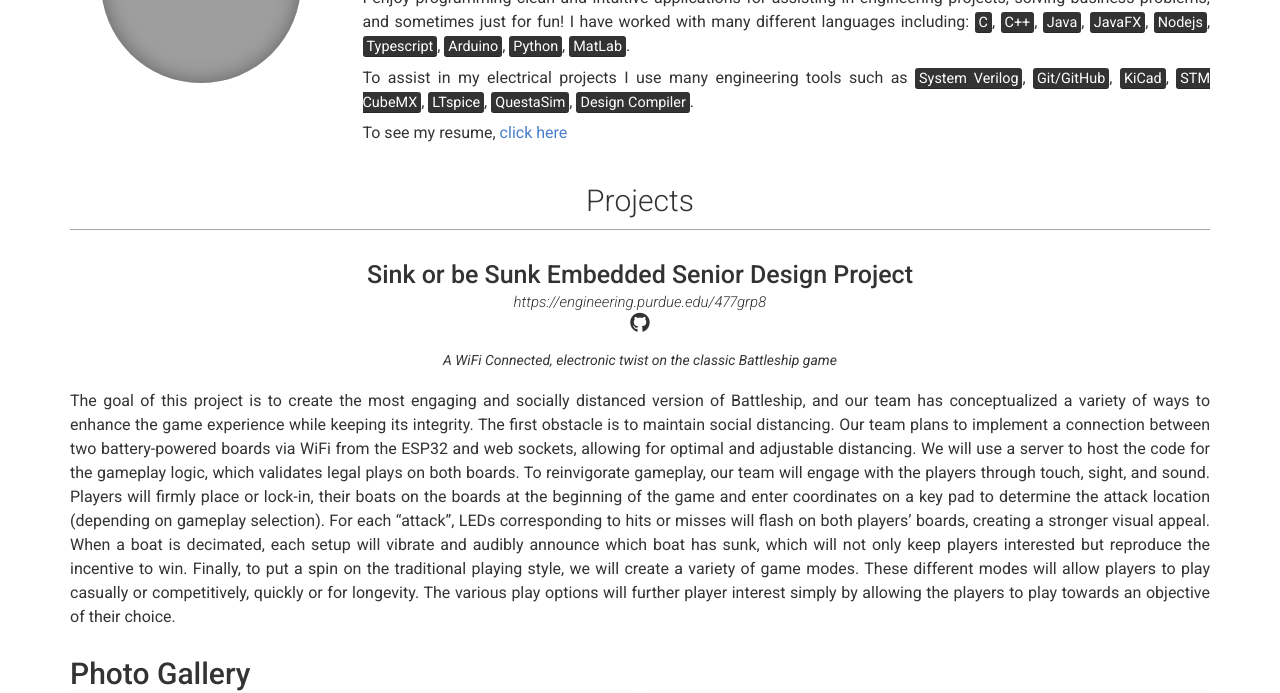
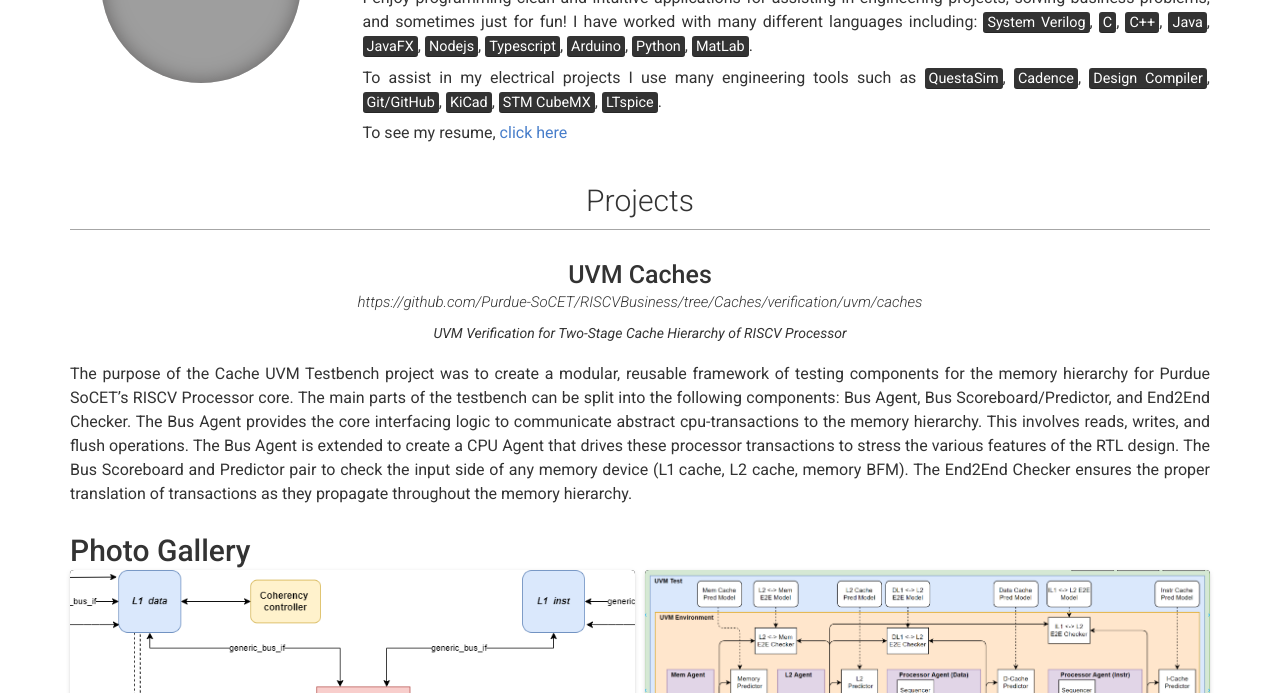
Before and after one commit to MArndt26/marndt26.github.io, a Jekyll site: the page built from index.md, in a window 1280 px wide and 1400 px high, scrolled down 395 px. Shown: the top 693 px of the window. Built offline with Jekyll 4.4.1, drawn with Linux system fonts in a browser that asks for light colours; nearby versions of some CDN libraries; some of the changed text lies outside the part shown; grey boxes are pictures that could not be loaded.

Commit message:
updated with new GPA and UVM Caches

```diff
--- a/_config.yml
+++ b/_config.yml
@@ -48,16 +48,16 @@ gtag: "G-2PSY2YPYB7"
 # about_title: About Me (Use this to override about section title)
 about_profile_image: https://gravatar.com/avatar/381510daba793a32d294422fa36c180c?s=200&d=retro
 about_content: | # this will include new lines to allow paragraphs
-  I am a student in <mark>Purdue University's</mark> 4+1 Graduate Program studying <mark>Electrical Engineering</mark> with a minor in Computer Science and a Certificate of Entrepreneurship and Innovation.
-  I am intensely curious about ASIC design and embedded system development.  I have had experience in microcontroller development across multiple
+  I am a Masters student at <mark>Purdue University's</mark> studying <mark>Electrical Engineering</mark> with a focus in Computer Architecture.
+  I am intensely curious about ASIC design and embedded system development.  I have had experience in <mark>UVM</mark> verification of a two-stage cache hierarchy as well as microcontroller development across multiple
   systems including <mark>ESP32</mark>, <mark>Arduino</mark>, <mark>STM32</mark>, <mark>Teensy</mark>.
 
   I enjoy programming clean and intuitive applications for assisting in engineering projects, solving business problems, and sometimes just for fun!
-  I have worked with many different languages including: <mark>C</mark>, <mark>C++</mark>, <mark>Java</mark>, <mark>JavaFX</mark>,
+  I have worked with many different languages including: <mark>System Verilog</mark>, <mark>C</mark>, <mark>C++</mark>, <mark>Java</mark>, <mark>JavaFX</mark>,
   <mark>Nodejs</mark>, <mark>Typescript</mark>, <mark>Arduino</mark>, <mark>Python</mark>, <mark>MatLab</mark>.
 
-  To assist in my electrical projects I use many engineering tools such as <mark>System Verilog</mark>, <mark>Git/GitHub</mark>, <mark>KiCad</mark>,
-  <mark>STM CubeMX</mark>, <mark>LTspice</mark>, <mark>QuestaSim</mark>, <mark>Design Compiler</mark>.
+  To assist in my electrical projects I use many engineering tools such as <mark>QuestaSim</mark>, <mark>Cadence</mark>, <mark>Design Compiler</mark>, <mark>Git/GitHub</mark>, <mark>KiCad</mark>,
+  <mark>STM CubeMX</mark>, <mark>LTspice</mark>.
 
   To see my resume, [click here](https://github.com/MArndt26/Resume)
 
@@ -106,4 +106,5 @@ exclude:
     "lib/",
     "scripts/",
     "docker-compose.yml",
+    "Makefile"
   ]
--- a/_data/education.yml
+++ b/_data/education.yml
@@ -19,5 +19,5 @@
   # quote: >
   #   Short institution or course description (optional)
   description: | # this will include new lines to allow paragraphs
-    <mark><strong>GPA: 3.73</strong></mark>
+    <mark><strong>GPA: 3.92</strong></mark>
     Master of Science in Computer Architecture
--- a/_data/projects.yml
+++ b/_data/projects.yml
@@ -1,4 +1,46 @@
 # Project template
+- layout: top-middle
+  name: UVM Caches
+  link: https://github.com/Purdue-SoCET/RISCVBusiness/tree/Caches/verification/uvm/caches
+  # github: RISCVBusiness
+  quote: >
+    UVM Verification for Two-Stage Cache Hierarchy of RISCV Processor
+  description: | # this will include new lines to allow paragraphs
+    The purpose of the Cache UVM Testbench project was to create a modular, reusable framework of testing components for the memory hierarchy for Purdue SoCET's RISCV Processor core.  The main parts of the testbench can be split into the following components: Bus Agent, Bus Scoreboard/Predictor, and End2End Checker.  The Bus Agent provides the core interfacing logic to communicate abstract cpu-transactions to the memory hierarchy.  This involves reads, writes, and flush operations.  The Bus Agent is extended to create a CPU Agent that drives these processor transactions to stress the various features of the RTL design.  The Bus Scoreboard and Predictor pair to check the input side of any memory device (L1 cache, L2 cache, memory BFM).  The End2End Checker ensures the proper translation of transactions as they propagate throughout the memory hierarchy.
+  photos:
+    - photo: ./assets/SoCET/L2-Presentation-Top.png
+      photo_title: L2 Top Level Diagram
+      photo_type: card card-big
+    - photo: ./assets/SoCET/L2_UVM.png
+      photo_title: L2 UVM
+      photo_type: card card-wide
+    - photo: ./assets/SoCET/Multicore_UVM.png
+      photo_title: Multicore UVM
+      photo_type: card card-wide
+
+- layout: top-middle
+  name: Dual Core Microprocessor Design
+  quote: >
+    Pipelined Dual Core with Instruction, Data Cache, and Branch Prediction through BTB
+  description: | # this will include new lines to allow paragraphs
+    This project is the result of an iterative design laboratory at Purdue University aimed at designing a microprocessor for the MIPS Instruction Set using System Verilog.  The design started with a basic single cycle datapath.  Following this, the datapath was split into Fetch, Decode, Execute, Memory, and Writeback stages for a simplified single core pipelined processor.  From there, the following upgrades where added to the design: Hazard Detection, Forwarding, Memory Arbitration, Caching with a 2 way set associative data cache with LRU replacement and a direct mapped instruction cache, Branch Prediction using a Branch Table Buffer with 2-bit entries.  At this point, the design branched from a single core to a multiprocessor with two identical cores.  The coherency model was based on the MSI protocol with slight alterations such as cache to cache transfer for better memory access times.  Furthermore, the multicore datapath was modified to include atomic Load-Linked and Store-Conditional operations.  Additionally, parallel assembly code was written to test this system against a MIPS simulator against various algorithms such as MergeSort, Fibonacci, Multiplication through repeated Additions, and thread safe acquire/release lock operations.
+  photos:
+    - photo: ./assets/ECE437/System_Block_Diagram.png
+      photo_title: System Block Diagram
+      photo_type: card card-big
+    - photo: ./assets/ECE437/Datapath.png
+      photo_title: Datapath
+      photo_type: card
+    - photo: ./assets/ECE437/D_Cache.png
+      photo_title: Data Cache
+      photo_type: card
+    - photo: ./assets/ECE437/I_Cache.png
+      photo_title: Instruction Cache
+      photo_type: card
+    - photo: ./assets/ECE437/BusTransitions.png
+      photo_title: Bus Controller State Transitions
+      photo_type: card
+
 - layout: top-middle
   name: Sink or be Sunk Embedded Senior Design Project
   link: https://engineering.purdue.edu/477grp8
@@ -32,29 +74,6 @@
     - photo: ./assets/Sink-or-be-Sunk/cadBoat.jpeg
       photo_title: Boat CAD Model
       photo_type: card card-wide
-
-- layout: top-middle
-  name: Dual Core Microprocessor Design
-  quote: >
-    Pipelined Dual Core with Instruction, Data Cache, and Branch Prediction through BTB
-  description: | # this will include new lines to allow paragraphs
-    This project is the result of an iterative design laboratory at Purdue University aimed at designing a microprocessor for the MIPS Instruction Set using System Verilog.  The design started with a basic single cycle datapath.  Following this, the datapath was split into Fetch, Decode, Execute, Memory, and Writeback stages for a simplified single core pipelined processor.  From there, the following upgrades where added to the design: Hazard Detection, Forwarding, Memory Arbitration, Caching with a 2 way set associative data cache with LRU replacement and a direct mapped instruction cache, Branch Prediction using a Branch Table Buffer with 2-bit entries.  At this point, the design branched from a single core to a multiprocessor with two identical cores.  The coherency model was based on the MSI protocol with slight alterations such as cache to cache transfer for better memory access times.  Furthermore, the multicore datapath was modified to include atomic Load-Linked and Store-Conditional operations.  Additionally, parallel assembly code was written to test this system against a MIPS simulator against various algorithms such as MergeSort, Fibonacci, Multiplication through repeated Additions, and thread safe acquire/release lock operations.
-  photos:
-    - photo: ./assets/ECE437/System_Block_Diagram.png
-      photo_title: System Block Diagram
-      photo_type: card card-big
-    - photo: ./assets/ECE437/Datapath.png
-      photo_title: Datapath
-      photo_type: card
-    - photo: ./assets/ECE437/D_Cache.png
-      photo_title: Data Cache
-      photo_type: card
-    - photo: ./assets/ECE437/I_Cache.png
-      photo_title: Instruction Cache
-      photo_type: card
-    - photo: ./assets/ECE437/BusTransitions.png
-      photo_title: Bus Controller State Transitions
-      photo_type: card
 
 - layout: top-middle
   name: Hardware Control with Serial Parsing Microcontroller for Autonomous Racing
--- a/lib/modern-resume-theme/version.rb
+++ b/lib/modern-resume-theme/version.rb
@@ -1,3 +1,3 @@
 module ModernResumeTheme
-  VERSION = "1.8.9"
+  VERSION = "2.0.10"
 end
```
Also changed, not shown: app.json (+5 -10 lines), Gemfile.lock, assets/SoCET/L2-Presentation-Top.png (added), assets/SoCET/L2_UVM.png (added), assets/SoCET/Multicore_UVM.png (added), modern-resume-theme.gemspec, 2 other files.
